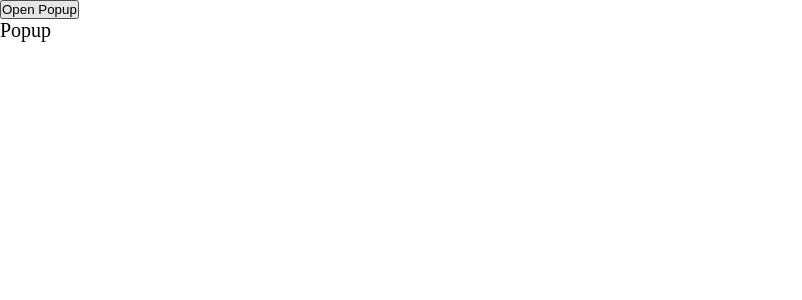
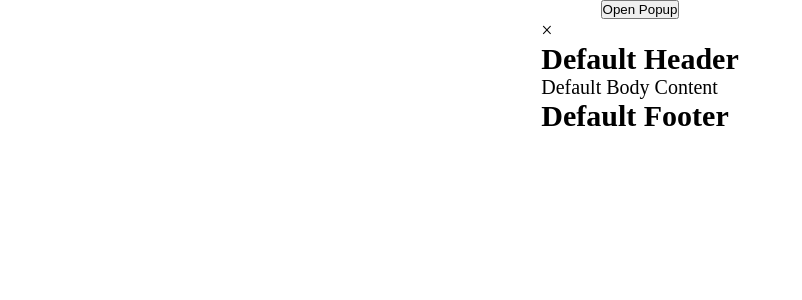
Before and after one commit to Khvede93/modal-popup, a React (Vite) app: page / in a window 1280 px wide. Both pictures are taken after a click on the button "Open Popup". Shown: the top 300 px of the page, without its empty margins (0-802 px from the left). Built offline with nearby package versions, Linux system fonts and the light colour scheme.

Commit message:
temp stucture with default values

```diff
--- a/src/components/modal-popup/ModalPopup.css
+++ b/src/components/modal-popup/ModalPopup.css
@@ -1,3 +1,7 @@
-.popup-container {
+.modal-popup-container {
   font-size: 2rem;
+  width: 100%;
+  display: flex;
+  flex-direction: column;
+  align-items: center;
 }
--- a/src/components/modal-popup/Popup.jsx
+++ b/src/components/modal-popup/Popup.jsx
@@ -1,5 +1,20 @@
 import React from 'react';
 
-export const Popup = () => {
-  return <div className='popup-container'>Popup</div>;
+export const Popup = ({ id, header, body, footer }) => {
+  return (
+    <div id={id || 'Popup'} className='popup-container'>
+      <div className='content'>
+        <div className='header'>
+          <span className='close-popup-icon'>&times;</span>
+          <h2>{header ? header : 'Default Header'}</h2>
+        </div>
+        <div className='body'>
+          {body ? body : <div>Default Body Content</div>}
+        </div>
+        <div className='footer'>
+          {footer ? footer : <h2>Default Footer</h2>}
+        </div>
+      </div>
+    </div>
+  );
 };
```
